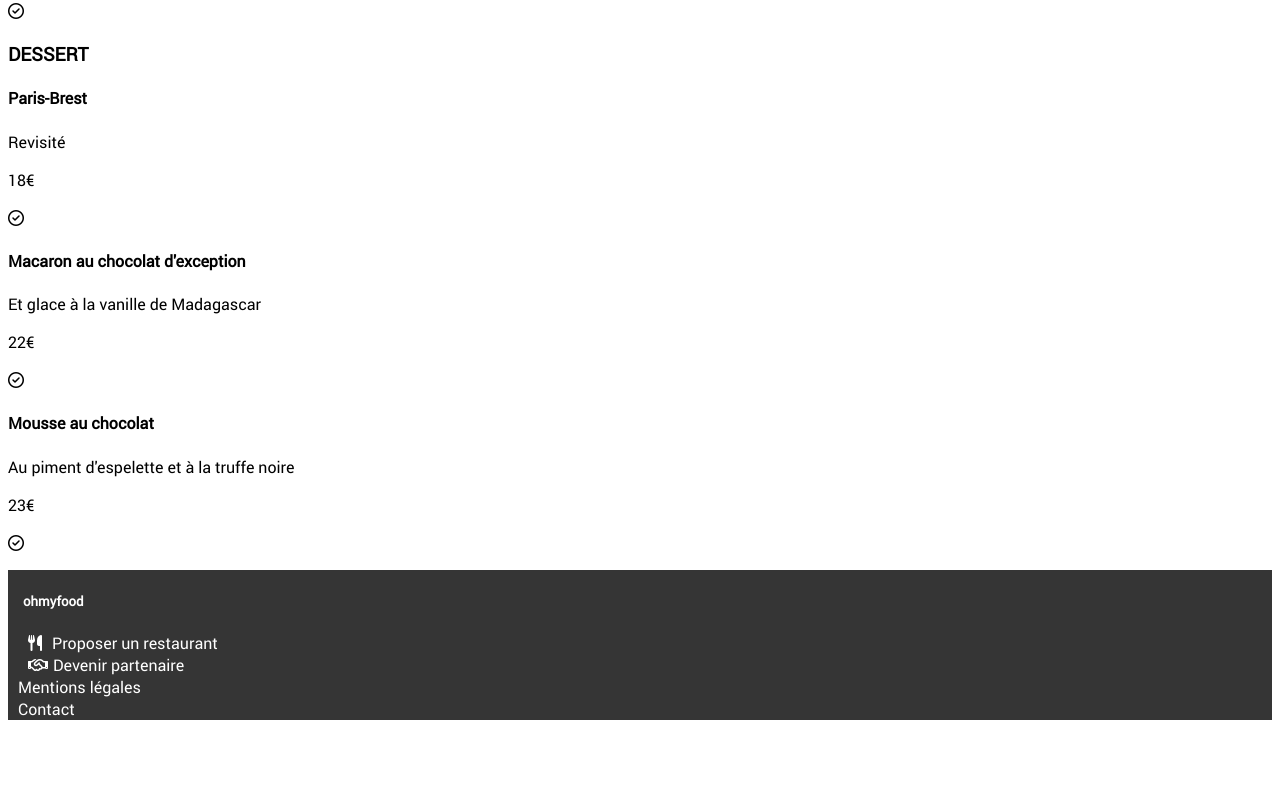
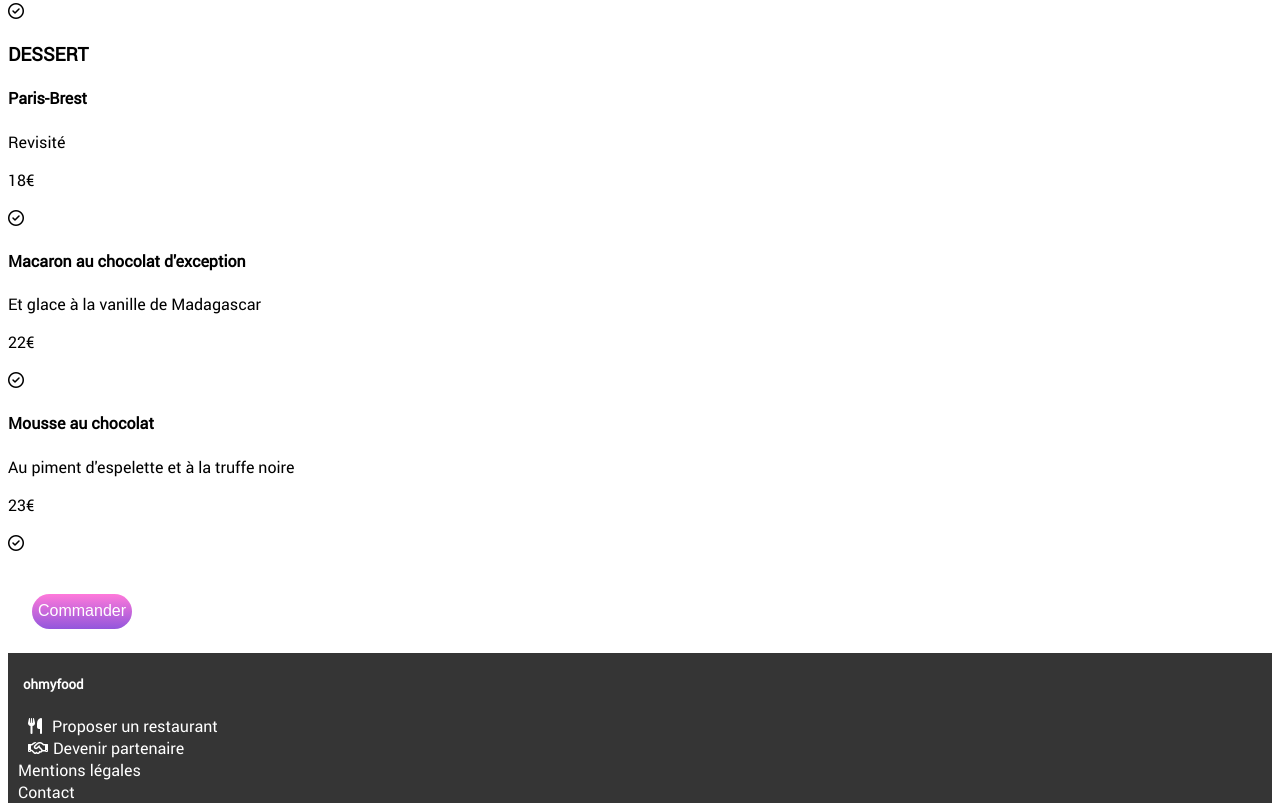
Before and after one commit to Korinne87/CorinneRoux_3_07122020, a website: page lapalettedugout.html in a window 1280 px wide. Shown: the part 1223-2034 px from the top of the page. Before the commit the page ends 1951 px from the top, so only its background shows below. Drawn offline with Linux system fonts and the light colour scheme; files whose address does not match are found by name; a web font is replaced by a local one.

Commit message:
bouton commander

```diff
--- a/lapalettedugout.html
+++ b/lapalettedugout.html
@@ -149,9 +149,15 @@
                         </div>
                     </div>
                 </section>
+
+                <!--commander-->
+                <section>
+                    <button><a href="#">Commander</a></button>
+                </section>
             </section>
         </article>
 
+        <!--footer-->
         <footer>
             <h5>ohmyfood</h5>
             <a href="#"><i class="fas fa-utensils"></i>Proposer un restaurant</a>
```
